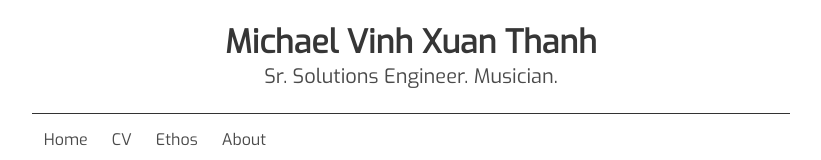
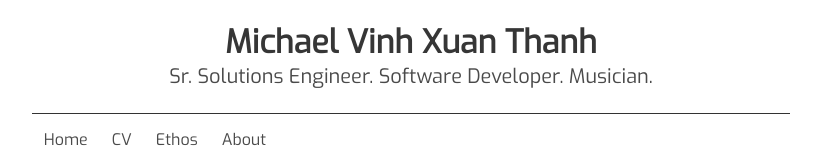
Before and after one commit to mvxt/mvxt, a Next.js app: page / in a window 1280 px wide. Shown: the top 160 px of the page, without its empty margins (229-1050 px from the left). Built offline with nearby package versions, Linux system fonts and the light colour scheme.

Commit message:
Add titles to the tabs

```diff
--- a/components/header.js
+++ b/components/header.js
@@ -7,7 +7,7 @@ export default function Header() {
             Michael Vinh Xuan Thanh
           </h1>
           <h2 className="subtitle">
-            Sr. Solutions Engineer. Musician.
+            Sr. Solutions Engineer. Software Developer. Musician.
           </h2>
         </div>
       </div>
--- a/components/layout.js
+++ b/components/layout.js
@@ -1,11 +1,17 @@
+import Head from 'next/head';
+
 import Header from './header';
 import Footer from './footer';
 import Navbar from './navbar';
 
 export default function Layout({ children, ...props }) {
-  const { title } = props;
+  const { tabTitle, title } = props;
 
   return (
+    <>
+    <Head>
+      <title>{tabTitle ? tabTitle : title} - Michael Vinh Xuan Thanh</title>
+    </Head>
     <div id="app" className="columns is-gapless-mobile">
       <div className="column is-full-mobile is-three-fifths-desktop is-offset-one-fifth-desktop">
         <div id="wrapper" className="container">
@@ -27,5 +33,6 @@ export default function Layout({ children, ...props }) {
         <Footer/>
       </div>
     </div>
+    </>
   );
 }
--- a/pages/index.js
+++ b/pages/index.js
@@ -126,7 +126,7 @@ export default function Index() {
   }, [])
 
   return (
-    <Layout title="Ongoing Projects">
+    <Layout tabTitle="Home" title="Ongoing Projects">
       <div className="tile is-ancestor">
         <div className="tile is-parent is-3">
           <a className="tile is-child box" data-modal="vinnythen00b">
```
Also changed, not shown: pages/_app.js (+0 -76 lines), 1 other file (tests, documents, lock files or other folders).
